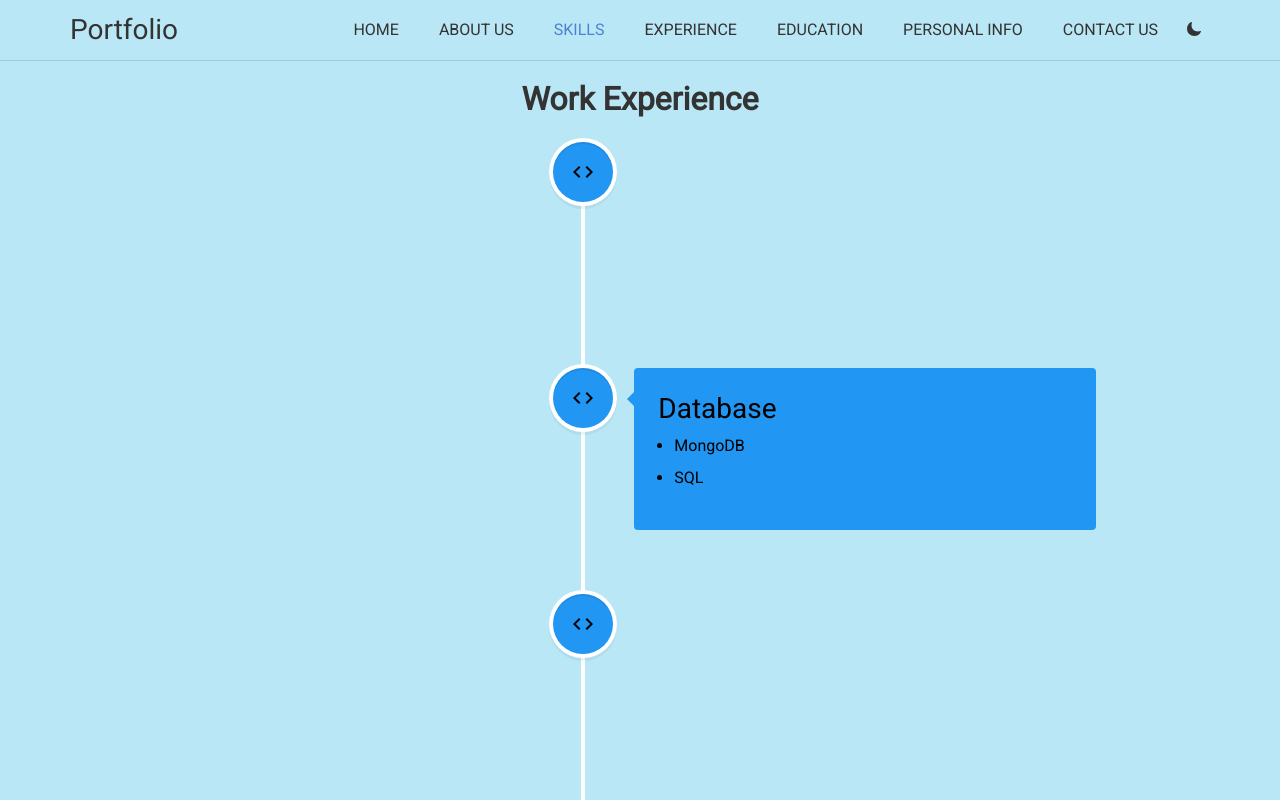
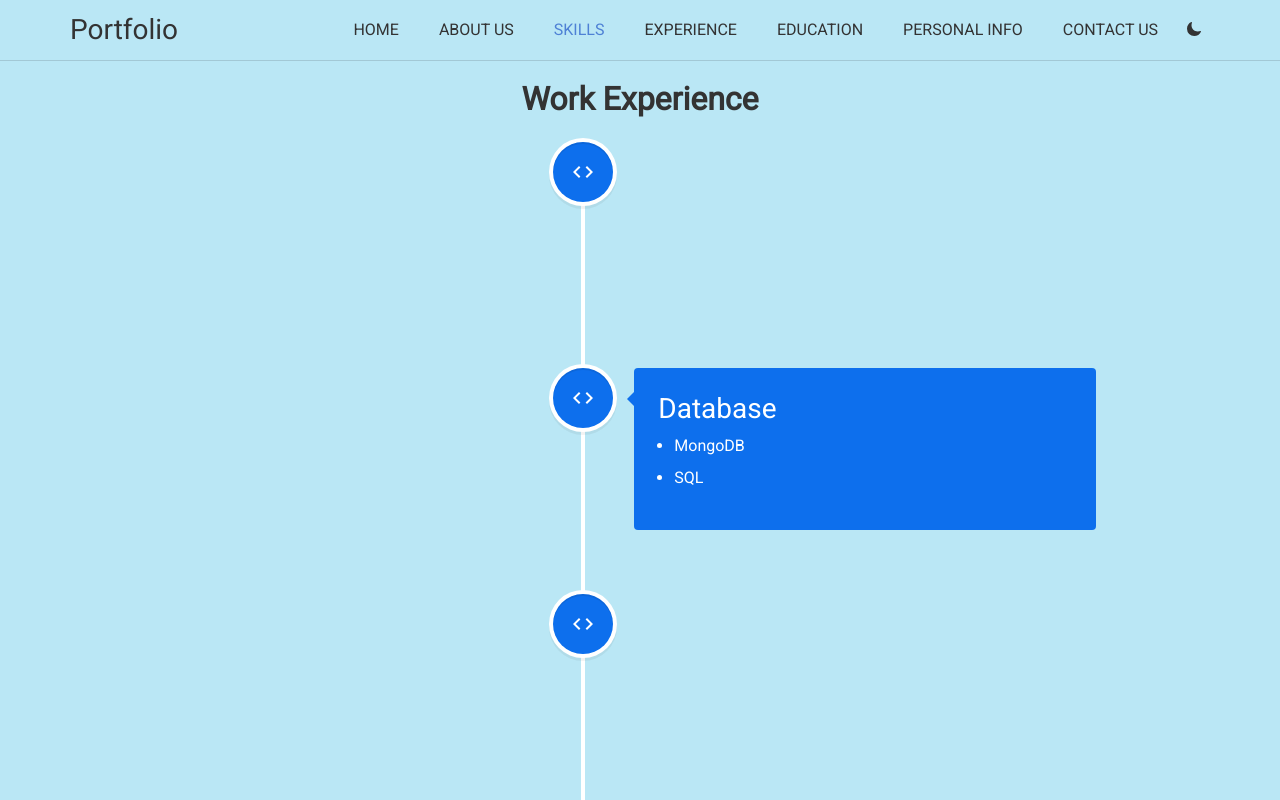
Before and after one commit to jayprakashcs12/portfolio.jps, a React (Create React App) app: page /skills in a window 1280 px wide. Shown: the top 800 px of the page. Built offline with nearby package versions, Linux system fonts and the light colour scheme.

Commit message:
Latest Commits

```diff
--- a/src/components/pages/Education.jsx
+++ b/src/components/pages/Education.jsx
@@ -16,9 +16,8 @@ const Education = ({ theme }) => {
                 <VerticalTimeline>
                     {EducationDetails.map((edu) => (
                         <VerticalTimelineElement key={edu.id} icon={<SchoolOutlinedIcon />}
-                            className="vertical-timeline-element--education" date={edu.date}
-                            contentArrowStyle={{ borderRight: '7px solid rgb(33, 150, 243)' }} contentStyle={{ background: 'rgb(33, 150, 243)', color: '#000' }}
-                            iconStyle={{ background: 'rgb(33, 150, 243)', color: '#000' }} >
+                            className="vertical-timeline-element--education" date={edu.date} contentArrowStyle={{ borderRight: '7px solid #0d6fed' }}
+                            contentStyle={{ background: '#0d6fed', color: '#fff' }} iconStyle={{ background: '#0d6fed', color: '#fff' }} >
                             <h3 className="vertical-timeline-element-title mb-2">{edu.degree} ({edu.field || edu.specialization})</h3>
                             <h5 className="vertical-timeline-element-subtitle">{edu.institution}</h5>
                         </VerticalTimelineElement>
--- a/src/components/pages/Experience.jsx
+++ b/src/components/pages/Experience.jsx
@@ -16,9 +16,8 @@ const Experience = ({ theme }) => {
                 <VerticalTimeline>
                     {WorkExperience.map((work) => (
                         <VerticalTimelineElement key={work.id} icon={<WorkOutlineIcon />}
-                            className="vertical-timeline-element--work" contentStyle={{ background: 'rgb(33, 150, 243)', color: '#000' }}
-                            contentArrowStyle={{ borderRight: '7px solid  rgb(33, 150, 243)' }} date={work.date}
-                            iconStyle={{ background: 'rgb(33, 150, 243)', color: '#000' }}>
+                            className="vertical-timeline-element--work" date={work.date} contentArrowStyle={{ borderRight: '7px solid #0d6fed' }}
+                            contentStyle={{ background: '#0d6fed', color: '#fff' }} iconStyle={{ background: '#0d6fed', color: '#fff' }} >
                             <h3 className="vertical-timeline-element-title">{work.company}</h3>
                             <h5 className="vertical-timeline-element-subtitle">{work.position}</h5>
                             <ul className='mt-2 unorder-list'>
--- a/src/components/pages/Personal.jsx
+++ b/src/components/pages/Personal.jsx
@@ -11,7 +11,7 @@ const Personal = ({ theme }) => {
         <div className={`pro-container ${theme}`}>
             <Container className="pro-content">
                 <Row className="pro-row">
-                    <h1 className='pro-head skill-head mb-3'>Personal Details</h1>
+                    <h1 className='pro-head skill-head mb-2'>Personal Details</h1>
                     <p className='text-center mb-3'>Please find my personal details...</p>
                     <Col lg={2}></Col>
                     <Col>
--- a/src/components/pages/Skills.jsx
+++ b/src/components/pages/Skills.jsx
@@ -15,9 +15,9 @@ const Skills = ({ theme }) => {
                 <h1 className='pro-head skill-head mb-4'>Work Experience</h1>
                 <VerticalTimeline>
                     {TechnicalSkills.map((skill, index) => (
-                        <VerticalTimelineElement key={index} icon={<CodeOutlinedIcon />} className="vertical-timeline-element--work"
-                            contentStyle={{ background: 'rgb(33, 150, 243)', color: '#000' }} contentArrowStyle={{ borderRight: '7px solid rgb(33, 150, 243)' }}
-                            iconStyle={{ background: 'rgb(33, 150, 243)', color: '#000' }}>
+                        <VerticalTimelineElement key={index} icon={<CodeOutlinedIcon />}
+                            className="vertical-timeline-element--work" contentArrowStyle={{ borderRight: '7px solid #0d6fed' }}
+                            contentStyle={{ background: '#0d6fed', color: '#fff' }} iconStyle={{ background: '#0d6fed', color: '#fff' }} >
                             <h3 className="vertical-timeline-element-title">{skill.category}</h3>
                             <ul className='mt-2 unorder-list'>
                                 {skill.items.map((item, i) => (
--- a/src/css/home.css
+++ b/src/css/home.css
@@ -116,11 +116,11 @@
 
 .pro-table  {
     background-color: #0d6efd !important;
+    color: #fff !important;
 }
 
 .dark.pro-table {
     background-color: #333 !important;
-    color: #fff !important;
 }
 
 .skill-head {
```
